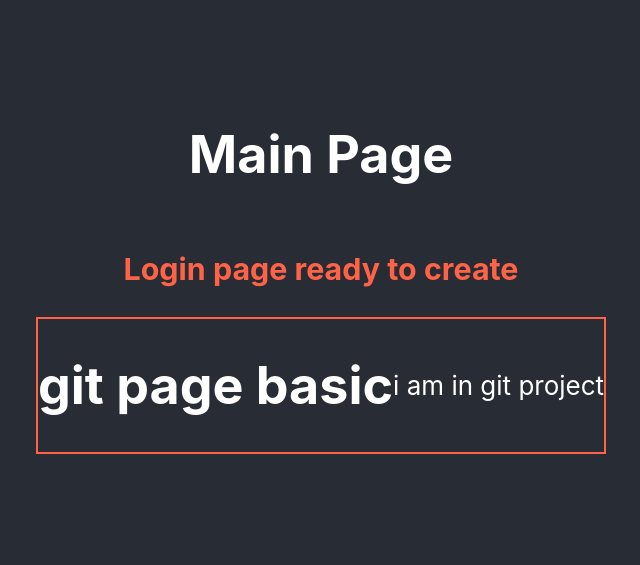
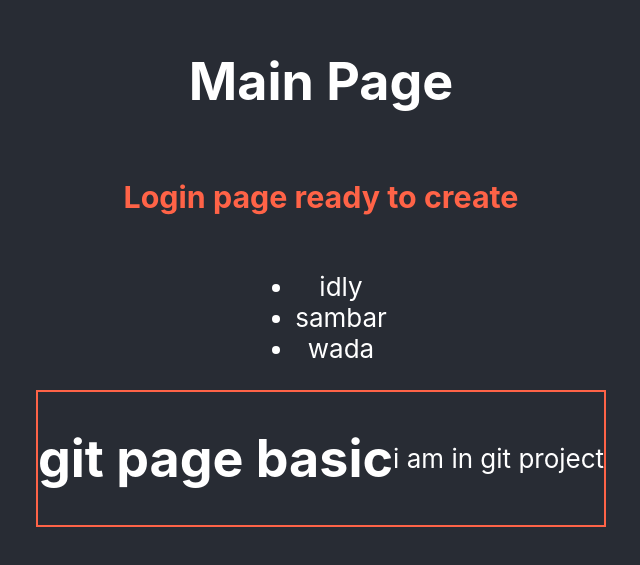
Before and after one commit to riha7/mypages, a React (Create React App) app: page / in a window 1280 px wide. Shown: the part 129-694 px from the top of the page, without its empty margins (319-959 px from the left). Built offline with nearby package versions, Linux system fonts and the light colour scheme.

Commit message:
list tag added

```diff
--- a/src/App.js
+++ b/src/App.js
@@ -7,6 +7,11 @@ function App() {
       <header className="App-header">
         <h1>Main Page</h1>
         <h3 style={{color:'tomato'}}>Login page ready to create</h3>
+        <ul>
+          <li>idly</li>
+          <li>sambar</li>
+          <li>wada</li>
+        </ul>
 
     <GitPageBasic />
       </header>
```
